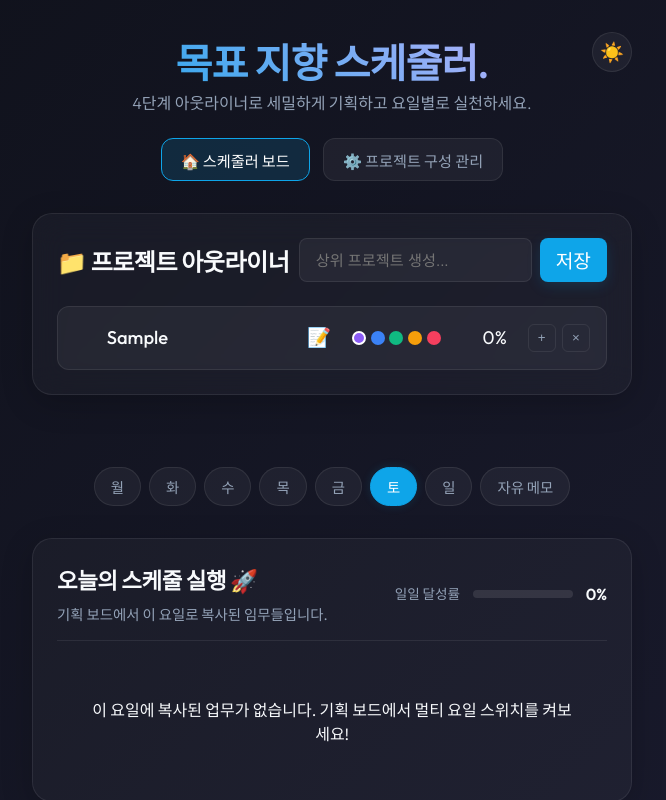
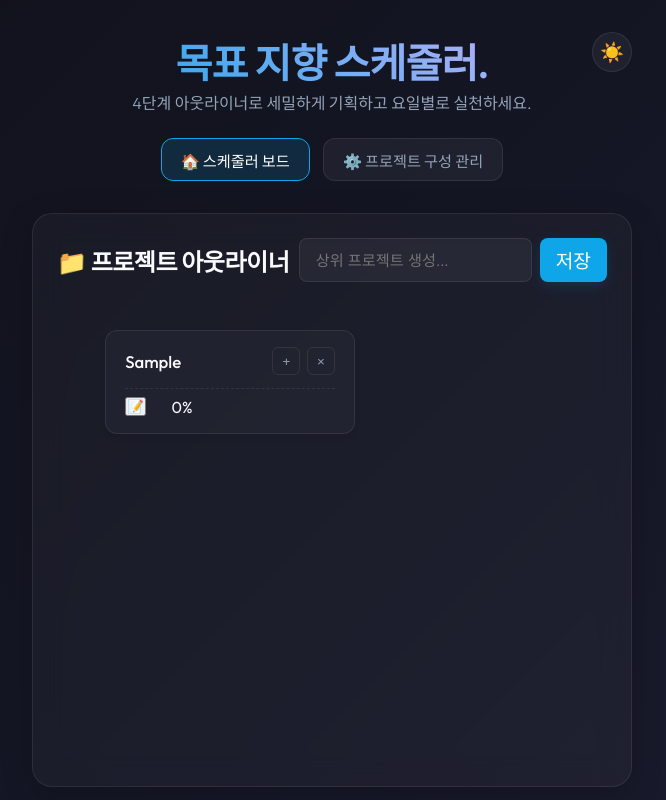
Before and after one commit to angibeom0985-arch/To-do-list, a React (Vite) app: page / in a window 1280 px wide. Both pictures are taken after typing "Sample" into the empty fields and a click on the button "저장". Shown: the top 800 px of the page, without its empty margins (308-974 px from the left). Built offline with nearby package versions, Linux system fonts and the light colour scheme.

Commit message:
feat: Refactor vertical outliner into horizontal Mindmap UI

```diff
--- a/src/App.css
+++ b/src/App.css
@@ -891,155 +891,159 @@
   flex-direction: column;
   transition: all 0.2s;
 }
+.mindmap-canvas {
+  display: flex;
+  flex-direction: column;
+  gap: 3rem;
+  overflow: auto;
+  padding: 3rem;
+  align-items: flex-start;
+  min-height: 60vh;
+}
 
-.tree-item-content {
+.mindmap-group {
+  display: flex;
+  flex-direction: row;
+  align-items: center; /* This is crucial for horizontal tree balancing */
+}
+
+/* The anchor holds the card and dropdowns */
+.mindmap-node-anchor {
+  position: relative;
+  display: flex;
+  flex-direction: column;
+  align-items: center; /* center the drawer under the card */
+}
+
+.mindmap-node-card {
+  background: var(--glass-bg);
+  border: 1px solid var(--glass-border);
+  padding: 1rem 1.2rem;
+  border-radius: 12px;
+  box-shadow: 0 4px 6px rgba(0,0,0,0.05);
+  min-width: 250px;
+  display: flex;
+  flex-direction: column;
+  gap: 0.8rem;
+  position: relative;
+  z-index: 2;
+  transition: all 0.2s ease;
+}
+
+.mindmap-node-card.completed {
+  opacity: 0.7;
+}
+
+.mm-header {
   display: flex;
   align-items: center;
-  gap: 0.8rem;
-  padding: 0.6rem;
-  border-radius: 8px;
-  background: transparent;
-  transition: background 0.2s;
-  min-height: 40px;
-}
-
-.tree-item-content:hover {
-  background: rgba(255, 255, 255, 0.03);
-}
-
-.tree-item.depth-1 > .tree-item-content {
-  background: rgba(255, 255, 255, 0.05);
-  border: 1px solid var(--glass-border);
-  padding: 1rem;
-  border-radius: 12px;
-  font-size: 1.15rem;
-}
-
-.tree-item.depth-1 > .tree-item-content:hover {
-  background: rgba(255, 255, 255, 0.08);
+  justify-content: space-between;
+  gap: 0.5rem;
 }
 
 .tree-title {
   flex: 1;
   color: var(--text-main);
   font-weight: 500;
+  font-size: 1.05rem;
 }
 
-.tree-item.depth-4 .tree-item-content.completed .tree-title {
-  text-decoration: line-through;
-  color: var(--text-muted);
+.mm-actions {
+  display: flex;
+  gap: 0.4rem;
 }
 
-.expand-btn {
-  background: transparent;
-  border: none;
-  color: var(--text-muted);
-  font-size: 0.8rem;
-  cursor: pointer;
-  padding: 0.2rem;
-  display: flex;
-  align-items: center;
-  justify-content: center;
-  transition: transform 0.2s;
-  width: 24px;
-}
-.expand-btn.expanded {
-  transform: rotate(90deg);
-}
-.expand-btn:hover {
-  color: var(--primary-light);
-}
-
-.tree-depth1-extras {
+.mm-depth1-extras {
   display: flex;
   align-items: center;
   gap: 0.8rem;
+  padding-top: 0.5rem;
+  border-top: 1px dashed var(--glass-border);
 }
 
-.color-picker-mini {
+.mm-assignments {
   display: flex;
-  gap: 0.3rem;
-  margin-right: 1rem;
+  flex-direction: column;
+  background: rgba(0, 0, 0, 0.05);
+  padding: 0.5rem;
+  border-radius: 8px;
 }
-.color-dot {
-  width: 14px;
-  height: 14px;
-  border-radius: 50%;
-  cursor: pointer;
-  border: 2px solid transparent;
-  transition: transform 0.2s;
-}
-.color-dot:hover {
-  transform: scale(1.2);
-}
-.color-dot.active {
-  border-color: white;
+.light-mode .mm-assignments {
+  background: rgba(0, 0, 0, 0.02);
 }
 
-/* Day Toggles */
-.leaf-assignments {
-  display: flex;
-  align-items: center;
-  gap: 1rem;
+.mm-expand-btn {
+  background: var(--primary-light);
+  border: 1px solid var(--primary);
+  color: var(--text-main);
+  font-size: 0.8rem;
+  padding: 0.3rem;
+  border-radius: 6px;
+  cursor: pointer;
+  margin-top: 0.5rem;
 }
 
-.day-toggles {
+.mm-drawer-container {
   display: flex;
-  gap: 0.3rem;
-  background: rgba(0, 0, 0, 0.2);
-  padding: 0.3rem;
-  border-radius: 8px;
+  flex-direction: column;
+  gap: 0.5rem;
+  margin-top: 0.5rem;
+  width: 100%;
 }
 
-.day-pill {
-  background: transparent;
-  border: 1px solid transparent;
-  color: var(--text-muted);
-  font-size: 0.75rem;
-  padding: 0.2rem 0.5rem;
-  border-radius: 6px;
-  cursor: pointer;
-  transition: all 0.2s;
+.mm-drawer {
+  background: rgba(255, 255, 255, 0.05);
+  padding: 0.5rem;
+  border-radius: 8px;
+  border: 1px dashed var(--primary-light);
+  display: flex;
+  gap: 0.5rem;
 }
 
-.day-pill:hover {
-  background: rgba(255, 255, 255, 0.1);
+/* Horizontal Connector Lines */
+.mindmap-children-col {
+  display: flex;
+  flex-direction: column;
+  gap: 1.5rem;
+  padding-left: 2rem; /* Space between vertical line and child card */
+  margin-left: 1.5rem; /* Space between parent card and vertical line */
+  position: relative;
 }
 
-.day-pill.active {
-  background: var(--primary);
-  color: white;
-  font-weight: bold;
+/* Vertical Spine */
+.mindmap-children-col::before {
+  content: "";
+  position: absolute;
+  left: 0;
+  top: 2rem;
+  bottom: 2rem;
+  width: 3px;
+  background: var(--primary-light);
+  border-radius: 2px;
 }
 
-.leaf-checkbox {
-  margin-left: 0.4rem;
+/* Horizontal line OUT of the parent */
+.mindmap-group.has-children > .mindmap-node-anchor > .mindmap-node-card::after {
+  content: "";
+  position: absolute;
+  top: 50%;
+  right: -1.6rem;
+  width: 1.5rem;
+  height: 3px;
+  background: var(--primary-light);
+  transform: translateY(-50%);
 }
 
-/* Tree Structure lines */
-.tree-children {
-  display: flex;
-  margin-left: 1.5rem;
-}
-
-.tree-indent-line {
-  width: 2px;
-  background: rgba(255, 255, 255, 0.1);
-  margin-right: 1rem;
-  margin-top: 0.5rem;
-  margin-bottom: 0.5rem;
-  border-radius: 2px;
-}
-.light-mode .tree-indent-line {
-  background: rgba(0, 0, 0, 0.1);
-}
-
-.tree-children-list {
-  flex: 1;
-  display: flex;
-  flex-direction: column;
-  padding-top: 0.5rem;
-  gap: 0.2rem;
+/* Horizontal line INTO the child */
+.mindmap-children-col > .mindmap-group > .mindmap-node-anchor > .mindmap-node-card::before {
+  content: "";
+  position: absolute;
+  top: 50%;
+  left: -2rem;
+  width: 2rem;
+  height: 3px;
+  background: var(--primary-light);
+  transform: translateY(-50%);
 }
 
 /* Add input */
@@ -1080,17 +1084,7 @@
   background: var(--primary-hover);
 }
 
-/* Actions */
-.tree-actions {
-  display: flex;
-  gap: 0.4rem;
-  transition: opacity 0.2s;
-  margin-left: 0.5rem;
-}
-
-.tree-item-content:hover .tree-actions {
-  opacity: 1;
-}
+/* Button styling overrides */
 
 .add-child-btn, .delete-node-btn {
   background: transparent;
--- a/src/components/ProjectDashboard.jsx
+++ b/src/components/ProjectDashboard.jsx
@@ -42,8 +42,8 @@ export default function ProjectDashboard({ treeNodes, addRootProject, addChildNo
   };
 
   return (
-    <div className="project-dashboard glass-panel">
-      <div className="dashboard-header">
+    <div className="project-dashboard glass-panel" style={{ overflow: 'hidden' }}>
+      <div className="dashboard-header" style={{ marginBottom: '0' }}>
         <h2>📁 프로젝트 아웃라이너</h2>
         <form onSubmit={handleAddRoot} className="project-add-form">
           <input
@@ -57,9 +57,9 @@ export default function ProjectDashboard({ treeNodes, addRootProject, addChildNo
         </form>
       </div>
 
-      <div className="tree-container">
+      <div className="mindmap-canvas">
         {treeNodes.length === 0 ? (
-          <p className="empty-projects">기획된 프로젝트가 없습니다. 4단계 아웃라이너로 체계적으로 기획해보세요!</p>
+          <p className="empty-projects" style={{ color: 'var(--text-muted)' }}>기획된 프로젝트가 없습니다. 우측 메뉴로 새 마인드맵을 시작하세요!</p>
         ) : (
           treeNodes.map(node => (
             <TreeItem
@@ -110,50 +110,35 @@ function TreeItem({ node, addChildNode, deleteNode, updateNodeFields, toggleDayA
     '--primary-light': COLOR_PALETTE[projectColor].light
   } : {};
 
+  const hasChildren = node.children && node.children.length > 0;
+
   return (
-    <div className={`tree-item depth-${node.depth}`} style={customStyles}>
-      <div className={`tree-item-content ${isTaskNode && node.completed ? 'completed' : ''}`}>
+    <div className={`mindmap-group depth-${node.depth} ${hasChildren && node.isExpanded ? 'has-children' : ''}`} style={customStyles}>
 
-        {/* Expand / Collapse arrow */}
-        <button
-          className={`expand-btn ${node.isExpanded ? 'expanded' : ''}`}
-          onClick={() => updateNodeFields(node.id, { isExpanded: !node.isExpanded })}
-          style={{ visibility: node.children && node.children.length > 0 ? 'visible' : 'hidden', width: '20px' }}
-        >
-          ▶
-        </button>
+      <div className="mindmap-node-anchor">
+        <div className={`mindmap-node-card ${isTaskNode && node.completed ? 'completed' : ''}`}>
 
-        {/* Checkbox for depth 2+ */}
+          {/* Header Row: Title, Checkbox, Actions */}
+          <div className="mm-header">
             {isTaskNode && (
-          <label className="task-checkbox-wrapper mini-box leaf-checkbox" style={{ marginRight: '0.4rem', marginLeft: '-0.2rem' }}>
+              <label className="task-checkbox-wrapper mini-box leaf-checkbox" style={{ marginRight: '0.4rem' }}>
                 <input type="checkbox" checked={node.completed || false} onChange={() => updateNodeFields(node.id, { completed: !node.completed })} />
                 <span className="task-checkbox-custom mini-box"></span>
               </label>
             )}
 
-        {/* Title */}
-        <span className="tree-title">
-          {node.title}
-          {isTaskNode && node.priority && node.priority !== 'normal' && (
-            <span className={`priority-badge ${node.priority}`} style={{ marginLeft: '0.5rem' }}>
-              {node.priority === 'urgent' && '⏰ 급함'}
-              {node.priority === 'important' && '💰 중요'}
-              {node.priority === 'both' && '🔥 집중'}
-            </span>
-          )}
-        </span>
+            <span className="tree-title">{node.title}</span>
 
-        {/* Depth 1 Specifics */}
+            <div className="mm-actions">
+              <button className="add-child-btn" onClick={() => setIsAdding(!isAdding)} title="하위 항목 추가">+</button>
+              <button className="delete-node-btn" onClick={() => deleteNode(node.id)} title="삭제">×</button>
+            </div>
+          </div>
+
+          {/* Body: Depth 1 specific UI */}
           {node.depth === 1 && (
-          <div className="tree-depth1-extras">
-            <button
-              className="expand-btn"
-              onClick={() => setShowMemo(!showMemo)}
-              title="프로젝트 참고자료 메모"
-              style={{ fontSize: '1.2rem', marginRight: '0.5rem' }}
-            >
-              📝
-            </button>
+            <div className="mm-depth1-extras">
+              <button className="expand-btn" onClick={() => setShowMemo(!showMemo)} title="메모">📝</button>
               <div className="color-picker-mini">
                 {Object.keys(COLOR_PALETTE).map(c => (
                   <div
@@ -165,16 +150,21 @@ function TreeItem({ node, addChildNode, deleteNode, updateNodeFields, toggleDayA
                   />
                 ))}
               </div>
-            <div className="mini-ring">
-              <div className="mini-ring-fill" style={{ '--angle': `${calculateProgress(node) * 3.6}deg` }}></div>
-            </div>
               <span className="project-pct">{calculateProgress(node)}%</span>
             </div>
           )}
 
-        {/* Depth 2+ Contexts (Priority & Day Assignment) */}
+          {/* Body: Priority and Day Assignment */}
           {isTaskNode && (
-          <div className="leaf-assignments">
+            <div className="mm-assignments">
+              <div style={{ display: 'flex', gap: '0.5rem', marginBottom: '0.4rem', flexWrap: 'wrap' }}>
+                {node.priority && node.priority !== 'normal' && (
+                  <span className={`priority-badge ${node.priority}`}>
+                    {node.priority === 'urgent' && '⏰ 급함'}
+                    {node.priority === 'important' && '💰 중요'}
+                    {node.priority === 'both' && '🔥 집중'}
+                  </span>
+                )}
                 <select
                   value={node.priority || 'normal'}
                   onChange={(e) => updateNodeFields(node.id, { priority: e.target.value })}
@@ -185,6 +175,7 @@ function TreeItem({ node, addChildNode, deleteNode, updateNodeFields, toggleDayA
                   <option value="important">💰 중요</option>
                   <option value="both">🔥 집중</option>
                 </select>
+              </div>
 
               <div className="day-toggles">
                 {[1, 2, 3, 4, 5, 6, 0].map(d => {
@@ -204,17 +195,21 @@ function TreeItem({ node, addChildNode, deleteNode, updateNodeFields, toggleDayA
             </div>
           )}
 
-        <div className="tree-actions">
-          <button className="add-child-btn" onClick={() => setIsAdding(!isAdding)}>+</button>
-          <button className="delete-node-btn" onClick={() => deleteNode(node.id)}>×</button>
-        </div>
+          {/* Expand/Collapse Toggle Button (floating at bottom of card, or right side) */}
+          {hasChildren && (
+            <button
+              className={`mm-expand-btn ${node.isExpanded ? 'expanded' : ''}`}
+              onClick={() => updateNodeFields(node.id, { isExpanded: !node.isExpanded })}
+            >
+              {node.isExpanded ? '➖ 접기' : `➕ 펴기 (${node.children.length})`}
+            </button>
+          )}
         </div>
 
-      {/* Actions */}
-      <div className="tree-actions-container">
+        {/* Drawers for New Child / Memo */}
+        <div className="mm-drawer-container">
           {isAdding && (
-          <div className="tree-add-drawer" style={{ display: 'flex', gap: '0.5rem', alignItems: 'center' }}>
-            <span className="tree-indent-line"></span>
+            <div className="tree-add-drawer mm-drawer">
               <input
                 autoFocus
                 type="text"
@@ -225,34 +220,29 @@ function TreeItem({ node, addChildNode, deleteNode, updateNodeFields, toggleDayA
                 onKeyDown={handleAddChild}
                 onBlur={() => setIsAdding(false)}
               />
-            <button
-              onMouseDown={(e) => { e.preventDefault(); handleAddChild(e); }}
-              className="save-child-btn"
-            >
+              <button onMouseDown={(e) => { e.preventDefault(); handleAddChild(e); }} className="save-child-btn">
                 저장
               </button>
             </div>
           )}
 
           {showMemo && node.depth === 1 && (
-          <div className="tree-add-drawer" style={{ marginBottom: '0.5rem' }}>
-            <span className="tree-indent-line"></span>
+            <div className="tree-add-drawer mm-drawer">
               <textarea
                 className="memo-textarea tree-add-input"
                 placeholder="이 프로젝트에 필요한 링크나 참고자료를 자유롭게 적어두세요..."
                 value={node.memo || ''}
                 onChange={(e) => updateNodeFields(node.id, { memo: e.target.value })}
-              style={{ minHeight: '80px', width: '100%', resize: 'vertical' }}
+                style={{ minHeight: '80px', width: '100%', resize: 'vertical', marginTop: '0.5rem' }}
               />
             </div>
           )}
         </div>
+      </div>
 
-      {/* Children */}
-      {node.children && node.children.length > 0 && node.isExpanded && (
-        <div className="tree-children">
-          <div className="tree-indent-line"></div>
-          <div className="tree-children-list">
+      {/* Children Col */}
+      {hasChildren && node.isExpanded && (
+        <div className="mindmap-children-col">
           {node.children.map(child => (
             <TreeItem
               key={child.id}
@@ -264,7 +254,6 @@ function TreeItem({ node, addChildNode, deleteNode, updateNodeFields, toggleDayA
             />
           ))}
         </div>
-        </div>
       )}
     </div>
   );
```
Lines whose indentation alone changed are shown as unchanged.
